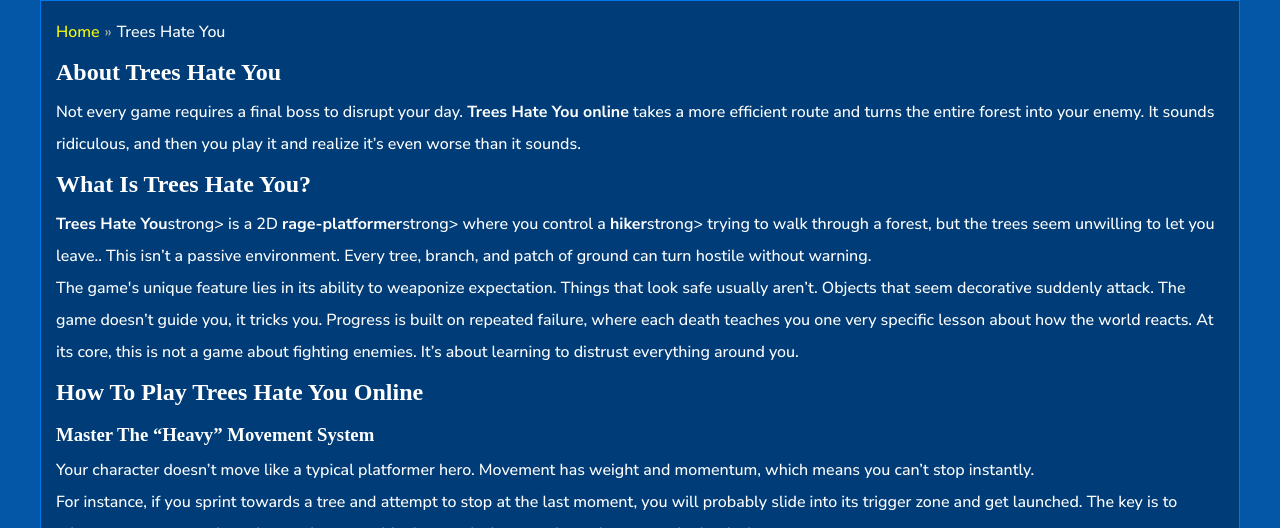
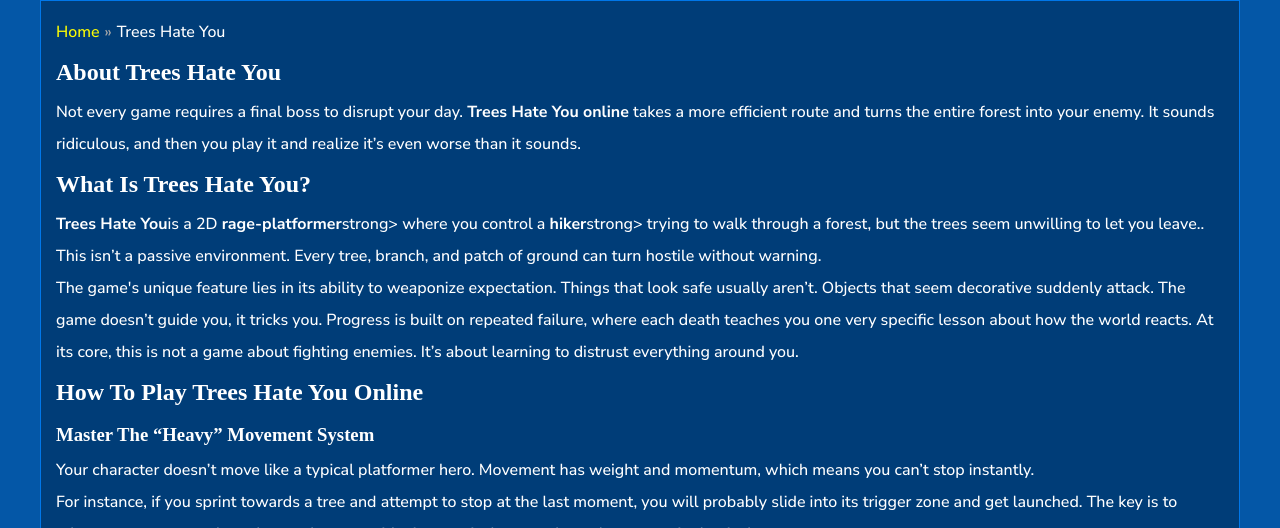
Before and after one commit to treeshateyouonline/treeshateyouonline.github.io, a plain HTML site: page index.html in a window 1280 px wide. Shown: the part 809-1337 px from the top of the page. Drawn offline with Linux system fonts and the light colour scheme.

Commit message:
Update index.html

```diff
--- a/index.html
+++ b/index.html
@@ -129,7 +129,7 @@
                         <div class="text-area--content">
                             <h2>About Trees Hate You</h2><p>Not every game requires a final boss to disrupt your day. <strong>Trees Hate You online</strong> takes a more efficient route and turns the entire forest into your enemy. It sounds ridiculous, and then you play it and realize it&rsquo;s even worse than it sounds.</p>
 <h2>What is Trees Hate You?</h2>
-<p><strong>Trees Hate You</strong>strong> is a 2D <strong>rage-platformer</strong>strong> where you control a <strong>hiker</strong>strong> trying to walk through a forest, but the trees seem unwilling to let you leave.. This isn&rsquo;t a passive environment. Every tree, branch, and patch of ground can turn hostile without warning.</p>
+<p><strong>Trees Hate You</strong>is a 2D <strong>rage-platformer</strong>strong> where you control a <strong>hiker</strong>strong> trying to walk through a forest, but the trees seem unwilling to let you leave.. This isn&rsquo;t a passive environment. Every tree, branch, and patch of ground can turn hostile without warning.</p>
 <p>The game's unique feature lies in its ability to weaponize expectation. Things that look safe usually aren&rsquo;t. Objects that seem decorative suddenly attack. The game doesn&rsquo;t guide you, it tricks you. Progress is built on repeated failure, where each death teaches you one very specific lesson about how the world reacts. At its core, this is not a game about fighting enemies. It&rsquo;s about learning to distrust everything around you.</p>
 <h2>How To Play Trees Hate You Online</h2>
 <h3>Master the &ldquo;heavy&rdquo; movement system</h3>
```
